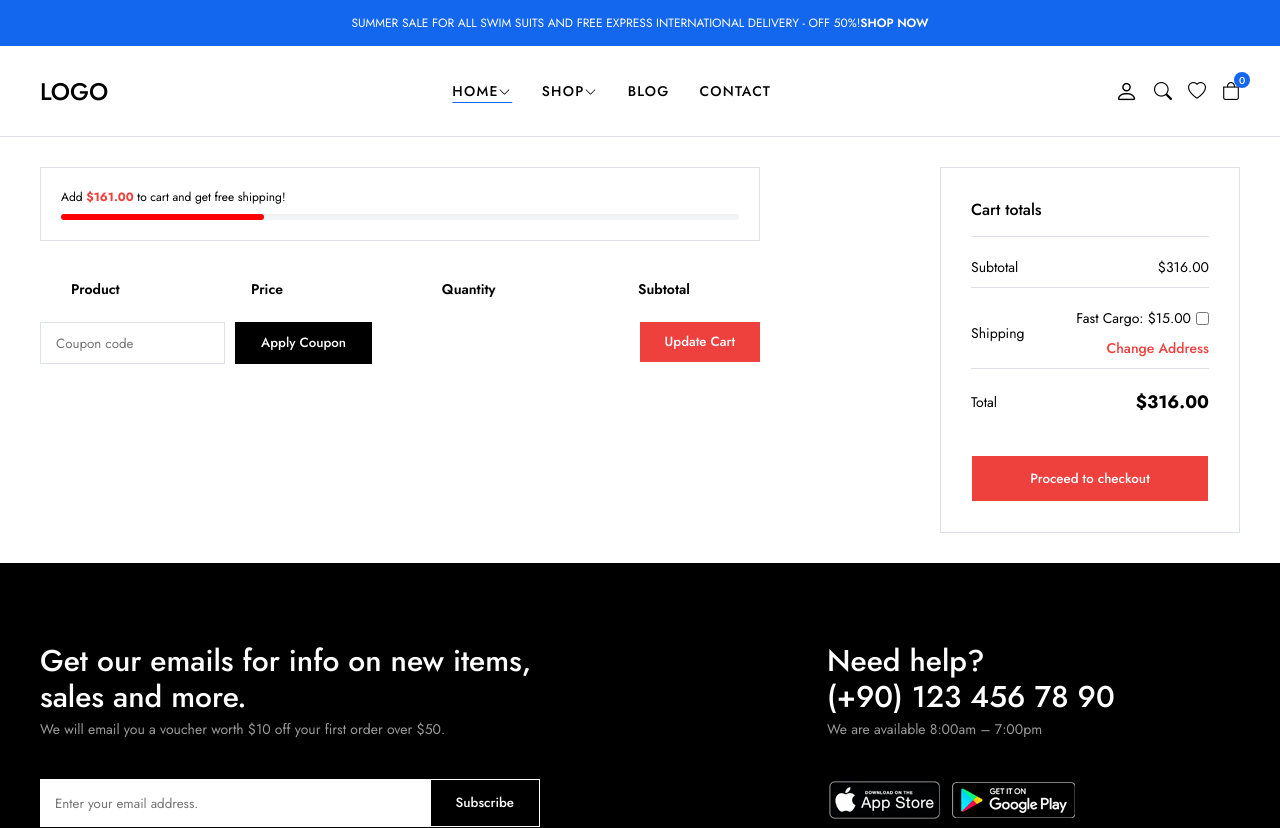
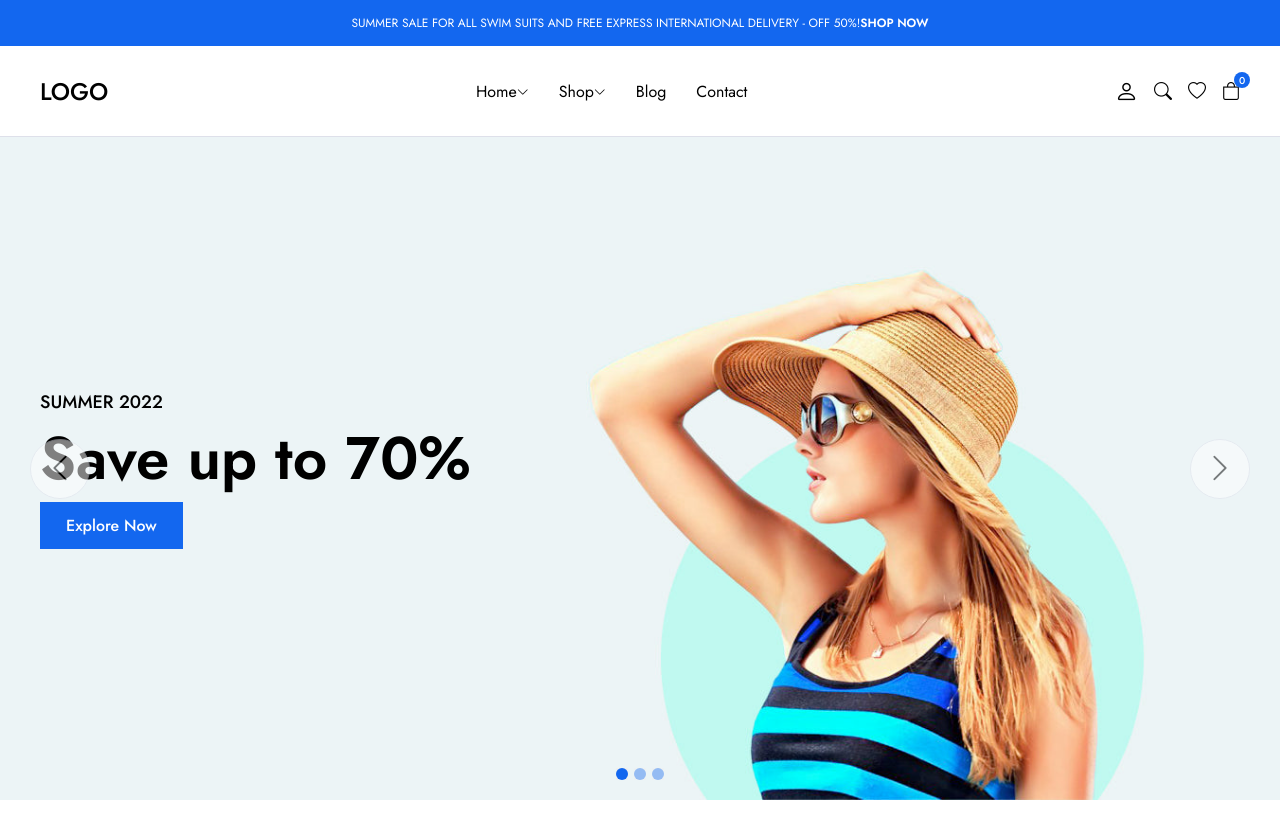
Before and after one commit to miyamotomusashi/ecommerceproject, a React (Vite) app in the folder frontend/: page / in a window 1280 px wide. Shown: the top 828 px of the page. Built offline with nearby package versions, Linux system fonts and the light colour scheme.

Commit message:
router process

```diff
--- a/frontend/package.json
+++ b/frontend/package.json
@@ -11,7 +11,8 @@
   },
   "dependencies": {
     "react": "^18.2.0",
-    "react-dom": "^18.2.0"
+    "react-dom": "^18.2.0",
+    "react-router-dom": "^6.26.1"
   },
   "devDependencies": {
     "@types/react": "^18.2.66",
--- a/frontend/src/App.jsx
+++ b/frontend/src/App.jsx
@@ -1,23 +1,31 @@
 //import { useState } from 'react'
 //import reactLogo from './assets/react.svg'
 //import viteLogo from '/vite.svg'
-import React from 'react'
-import './App.css'
+import React from "react";
+import "./App.css";
 
-import ProductDetailsPage from './pages/ProductDetailsPage';
-import CardPage from './pages/CardPage';
-import HomePage from './pages/HomePage';
+import ProductDetailsPage from "./pages/ProductDetailsPage";
+import BlogDetailPage from "./pages/BlogDetailPage";
+import CardPage from "./pages/CardPage";
+import ShopPage from "./pages/ShopPage";
+import BlogPage from "./pages/BlogPage";
+import AuthPage from "./pages/AuthPage";
+import ContactPage from "./pages/ContactPage";
+import HomePage from "./pages/HomePage";
+import { Route, Routes } from "react-router-dom";
 function App() {
   return (
-    <React.Fragment>
-       {/* <HomePage/>  */}
-       <CardPage/>
-      {/* <ProductDetailsPage /> */}
-    </React.Fragment>
 
-
-
-  )
+    <Routes>
+      <Route path="/" element={<HomePage/>} />
+      <Route path="/shop" element={<ShopPage/>} />
+      <Route path="/blog" element={<BlogPage/>} />
+      <Route path="/contact" element={<ContactPage/>} />
+      <Route path="/auth" element={<AuthPage/>} />
+      <Route path="/product/:id" element={<ProductDetailsPage/>} />
+      <Route path="/blog/:id" element={<BlogDetailPage/>} />
+    </Routes>
+  );
 }
 
-export default App
+export default App;
--- a/frontend/src/components/Header/Header.jsx
+++ b/frontend/src/components/Header/Header.jsx
@@ -2,8 +2,11 @@ import { useContext } from "react";
 import { CardContext } from "../../context/CardProvider";
 import "./Header.css";
 import PropTypes from 'prop-types'
+import { Link, useLocation } from 'react-router-dom';
 const Header = ({ setIsSearchShow }) => {
   const { cartItems } = useContext(CardContext);
+
+  const location = useLocation()
   return (
     <header>
       <div className="global-notification">
@@ -22,18 +25,18 @@ const Header = ({ setIsSearchShow }) => {
               <i className="bi bi-list" id="btn-menu"></i>
             </div>
             <div className="header-left">
-              <a href="index.html" className="logo">
+              <Link to={"/"} className="logo">
                 LOGO
-              </a>
+              </Link>
             </div>
             <div className="header-center" id="sidebar">
               <nav className="navigation">
                 <ul className="menu-list">
                   <li className="menu-list-item">
-                    <a href="index.html" className="menu-link active">
+                    <Link to={"/"} className={`menu link ${location.pathname==="/" && "active"} `}>
                       Home
                       <i className="bi bi-chevron-down"></i>
-                    </a>
+                    </Link>
                     <div className="menu-dropdown-wrapper">
                       <ul className="menu-dropdown-content">
                         <li>
@@ -67,10 +70,10 @@ const Header = ({ setIsSearchShow }) => {
                     </div>
                   </li>
                   <li className="menu-list-item megamenu-wrapper">
-                    <a href="shop.html" className="menu-link">
+                    <Link to={"/shop"} className={`menu link ${location.pathname==="/shop" && "active"} `}>
                       Shop
                       <i className="bi bi-chevron-down"></i>
-                    </a>
+                    </Link>
                     <div className="menu-dropdown-wrapper">
                       <div className="menu-dropdown-megamenu">
                         <div className="megamenu-links">
@@ -174,14 +177,14 @@ const Header = ({ setIsSearchShow }) => {
                     </div>
                   </li>
                   <li className="menu-list-item">
-                    <a href="blog.html" className="menu-link">
+                    <Link to={"/blog"} className={`menu link ${location.pathname==="/blog" && "active"} `}>
                       Blog
-                    </a>
+                    </Link>
                   </li>
                   <li className="menu-list-item">
-                    <a href="contact.html" className="menu-link">
+                    <Link to={"/contact"} className={`menu link ${location.pathname==="/contact" && "active"} `}>
                       Contact
-                    </a>
+                    </Link>
                   </li>
                 </ul>
               </nav>
@@ -199,10 +202,10 @@ const Header = ({ setIsSearchShow }) => {
                   <i className="bi bi-heart"></i>
                 </a>
                 <div className="header-cart">
-                  <a href="cart.html" className="header-cart-link">
+                  <Link to={"/card"} className="header-cart-link">
                     <i className="bi bi-bag"></i>
                     <span className="header-cart-count">{ cartItems.length }</span>
-                  </a>
+                  </Link>
                 </div>
               </div>
             </div>
--- a/frontend/src/components/Products/ProductItem.jsx
+++ b/frontend/src/components/Products/ProductItem.jsx
@@ -3,9 +3,11 @@ import { useContext } from "react";
 import "./ProductItem.css";
 import PropTypes from 'prop-types';
 import { CardContext } from '../../context/CardProvider'
+import { Link, useNavigate } from "react-router-dom";
 const ProductItem = ({ productItem }) => {
     const { cardItems,addToCard } = useContext(CardContext);
 
+    const navigate = useNavigate();
     const filteredCard = cardItems?.find(
         (cardItem) => cardItem.id === productItem.id
     );
@@ -54,9 +56,9 @@ const ProductItem = ({ productItem }) => {
                     <button>
                         <i className="bi bi-heart-fill"></i>
                     </button>
-                    <a href="#" className="product-link" data-id="1">
+                    <Link to={`product/${productItem.id}`} className="product-link" data-id="1">
                         <i className="bi bi-eye-fill"></i>
-                    </a>
+                    </Link>
                     <a href="#">
                         <i className="bi bi-share-fill"></i>
                     </a>
```
Also changed, not shown: frontend/src/main.jsx (+11 -9 lines), 1 other file (tests, documents, lock files or other folders).
